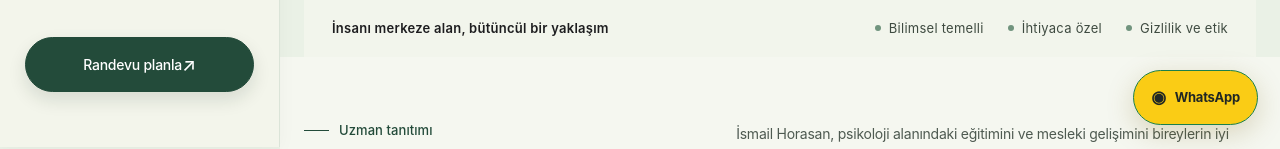
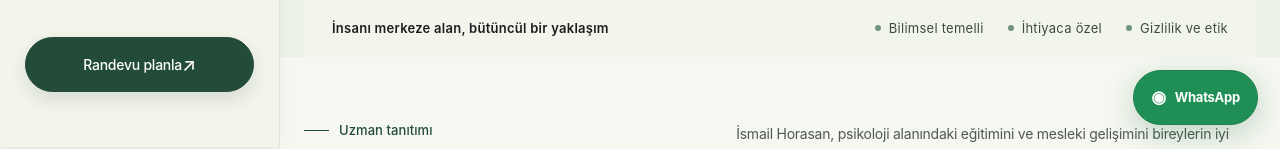
Before and after one commit to j8jgk89b6b-cmd/swisspsikoloji, a plain HTML site: page index.html in a window 1280 px wide. Shown: the part 653-802 px from the top of the page. Drawn offline with Linux system fonts and the light colour scheme.

Commit message:
Ensure WhatsApp button uses Swiss Psikoloji green palette

```diff
--- a/index.html
+++ b/index.html
@@ -327,6 +327,11 @@ footer{padding:30px 0}
  .menu-toggle{padding:7px}
  .lang-btn{padding:5px 6px}
 }
+
+/* Final Swiss Psikoloji WhatsApp button palette override */
+a.whatsapp{background:#1f8f55!important;color:#fff!important;border:1px solid #1b804b!important;box-shadow:0 8px 28px rgba(24,105,61,.24)!important}
+a.whatsapp:hover{background:#187747!important;color:#fff!important;box-shadow:0 10px 30px rgba(24,105,61,.3)!important;transform:translateY(-2px)}
+a.whatsapp:focus-visible{outline:3px solid #a8c1ad!important;outline-offset:3px}
 </style>
 </head>
 <body>
```
